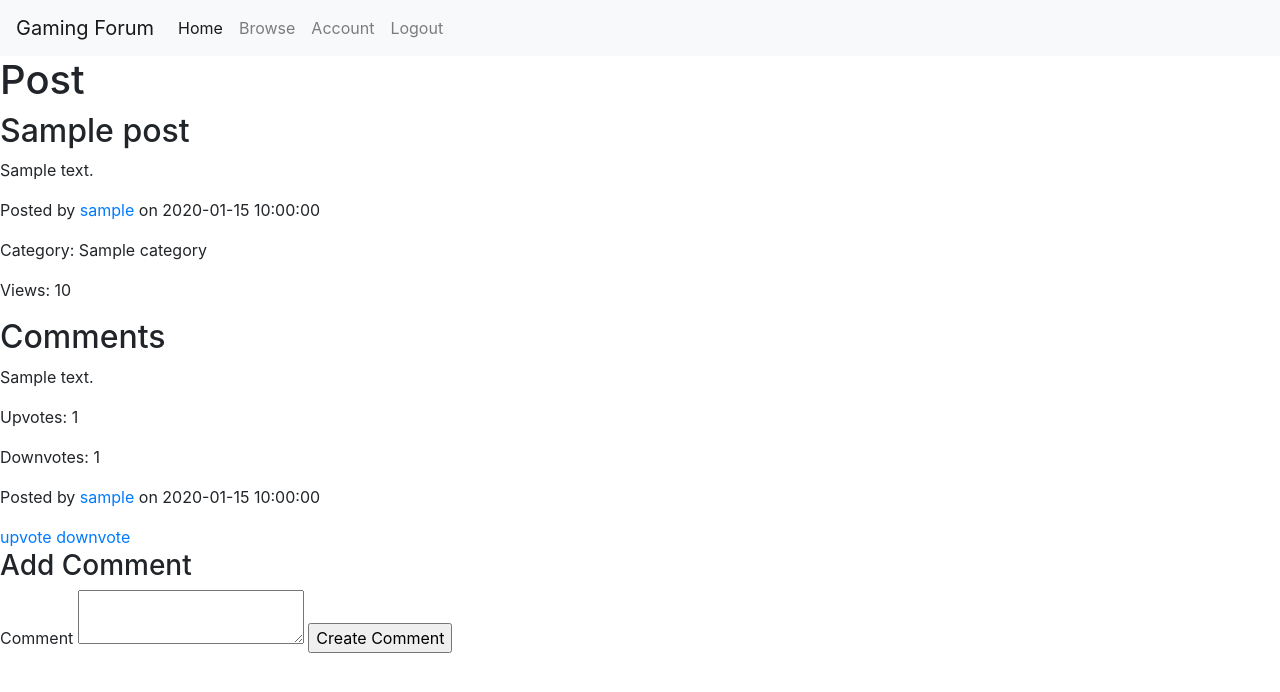
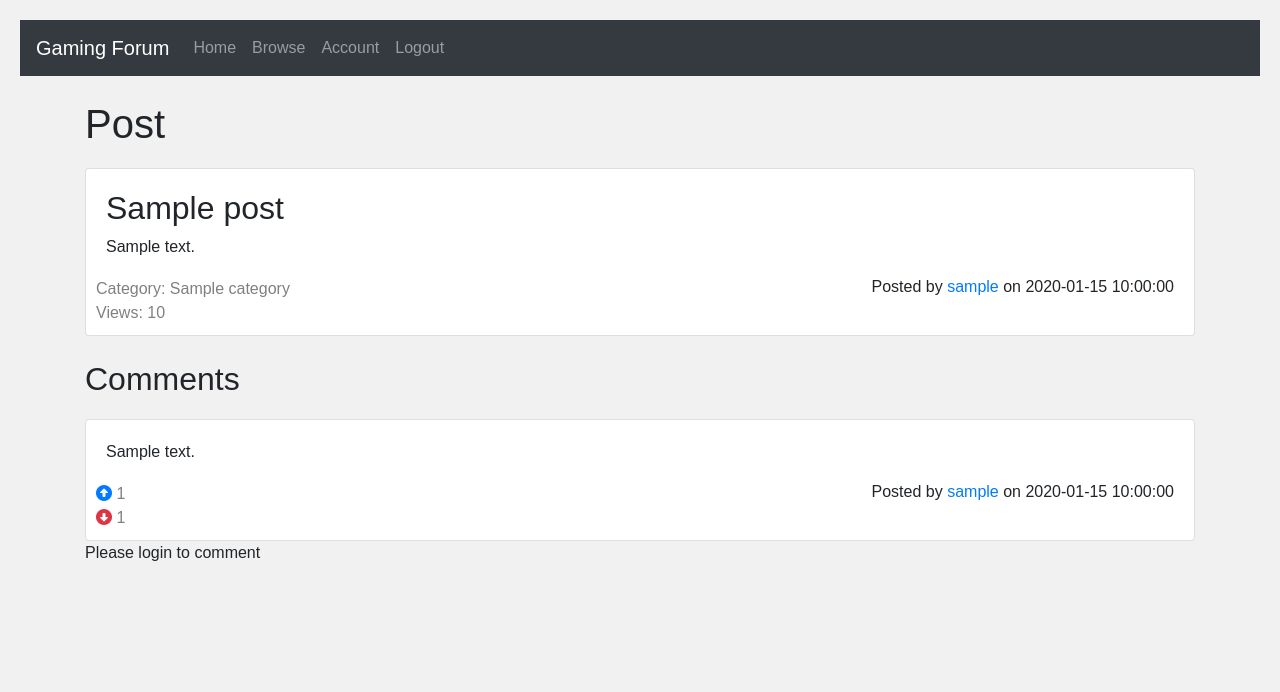
Before and after one commit to GabrielNavata/CSE-106-Final-Project, a Python web app: template ForumApp/templates/post.html in a window 1280 px wide. Shown: the top 692 px of the page. Run offline with Jinja, Linux system fonts and the light colour scheme; the template is opened without the code that fills it: most values are stand-ins (such as "Sample title", 1, 10 or a date in 2020); some libraries are stand-ins or nearby versions.

Commit message:
Initial styling

```diff
--- a/ForumApp/static/css/style.css
+++ b/ForumApp/static/css/style.css
@@ -1 +1,75 @@
 /*css*/
+body {
+    font-family: Arial;
+    padding: 20px;
+    background: #f1f1f1;
+  }
+
+  ul, ol {
+    list-style: none;
+  }
+
+  /*post card stuff*/
+
+  .card {
+    background-color: white;
+    padding: 20px;
+    margin-top: 20px;
+    position: relative;
+  }
+
+ .author{
+    text-align: right;
+ }
+ .card_info {
+    position: absolute;
+    bottom: 10px;
+    left: 10px;
+  }
+
+  .card_info p {
+    margin: 0;
+    font-size: 16px;
+    color: grey;
+  }
+
+  .card_title {
+    font-size: 24px;
+    font-weight: bold;
+    color: black;
+  }
+
+  .card_content {
+    color: black;
+    left: 5px;
+  }
+ /*delete drop down menu*/
+ #ellipsis-icon {
+    cursor: pointer
+}
+
+  .card-dropdown {
+    display: none;
+    position: absolute;
+    top: 100%;
+    right: 0.5;
+    background-color: #f1f1f1;
+    min-width: 100px;
+    padding: 2px;
+    z-index: 0;
+    border: 1px solid rgb(1, 1, 16);
+  }
+
+  .card-menu:hover .card-dropdown {
+    display: block;
+  }
+
+  .card-menu {
+    position: absolute;
+    top: 10px;
+    right: 10px;
+  }
+
+  .att {
+    display: inline-block;
+  }
--- a/ForumApp/templates/base.html
+++ b/ForumApp/templates/base.html
@@ -8,11 +8,14 @@
     integrity="sha384-ggOyR0iXCbMQv3Xipma34MD+dH/1fQ784/j6cY/iJTQUOhcWr7x9JvoRxT2MZw1T"
     crossorigin="anonymous"
     />
+    <script src="https://kit.fontawesome.com/14dcdfe373.js" crossorigin="anonymous"></script>
+
+    <link rel="stylesheet" href="{{ url_for('static', filename='/css/style.css') }}">
 
     <title>{% block title %}{% endblock %}</title>
 </head>
 <body>
-    <nav class="navbar navbar-expand-lg navbar-light bg-light">
+    <nav class="navbar navbar-expand-lg navbar-dark bg-dark">
         <a class="navbar-brand" href="#">Gaming Forum</a>
         <button
         class="navbar-toggler"
@@ -27,8 +30,12 @@
          <div class="collapse navbar-collapse" id="navbarNav">
              <ul class="navbar-nav">
 	         <li class="nav-item active">
-                     <a class="nav-link" href="{{ url_for('views.index') }}">Home <span class="sr-only">(current)</span></a>
+
 		</li>
+
+    <li class="nav-item">
+      <a class="nav-link" href="{{ url_for('views.index') }}">Home</a>
+  </li>
 
 		<li class="nav-item">
 		    <a class="nav-link" href="{{ url_for('views.browse') }}">Browse</a>
--- a/ForumApp/templates/post.html
+++ b/ForumApp/templates/post.html
@@ -8,45 +8,88 @@
 <html lang="en">
   <head>
     <title>Post</title>
-    <link rel="stylesheet" href="static/css/style.css">
+
   </head>
   <body>
+    <br>
+    <div class = 'container'>
       <h1>Post</h1>
+    </div>
 
+    <div class = 'container'>
+      <div class="card">
         <h2>{{ post.title }}</h2>
         <p>{{ post.content }}</p>
+
+        <div class = "card_info">
+          <p>Category: {{post.category}}</p>
+          <p>Views: {{post.views}}</p>
+        </div>
+
+        {% if current_user == post.user %}
+        <span class="card-menu">
+          <i class="fa-solid fa-ellipsis" id="clickableAwesomeFont"></i>
+          <div class="card-dropdown">
+            <form method="POST" action="{{ url_for('views.delete_post', post_id=post.id) }}">
+              <input class="btn btn-link text-danger" type="submit" value="Delete">
+            </form>
+          </div>
+        </span>
+        {% endif %}
+
+        <div class = "author">
           <p>
           Posted by <a href="{{ url_for('views.profile', user_id = post.user.id ) }}">{{ post.user.username }}</a>
           on {{ post.formatted_timestamp() }}
           </p>
-    <p>Category: {{ post.category }}</p>
-    <p>Views: {{ post.views }}</p>
-    {% if current_user == post.user %}
-    <form method="POST" action="{{ url_for('views.delete_post', post_id=post.id) }}">
-      <input type="submit" value="Delete">
+        </div>
+
+      </div>
+    </div>
+  <br>
+  <div class = 'container'>
+    <h2>Comments</h2>
+  </div>
+      {% for comment in post.comments %}
+      <div class = 'container'>
+      <div class="card">
+      <div class="comment">
+        <p>{{ comment.content }}</p>
+        <div class = "card_info">
+
+        <p><a
+        href="{{ url_for('views.comment_vote', comment_id = comment.id, post_id = post.id, action = 1) }}">
+        <i class="fa-solid fa-circle-up"></i></a> {{ comment.get_vote_counts()[0] }}</p>
+        <p><a
+        class = "text-danger" href="{{ url_for('views.comment_vote', comment_id = comment.id, post_id = post.id, action = 0) }}">
+        <i class="fa-solid fa-circle-down"></i></a> {{ comment.get_vote_counts()[1] }}</p>
+
+
+        </div>
+        {% if current_user == comment.user %}
+        <span class="card-menu">
+          <i class="fa-solid fa-ellipsis" id="clickableAwesomeFont"></i>
+          <div class="card-dropdown">
+            <form method="POST" action="{{ url_for('views.delete_comment', post_id=post.id, comment_id=comment.id) }}">
+              <input class="btn btn-link text-danger" type="submit" value="Delete">
             </form>
+          </div>
+        </span>
         {% endif %}
 
-    <h2>Comments</h2>
-{% for comment in post.comments %}
-  <div class="comment">
-    <p>{{ comment.content }}</p>
-    <p>Upvotes: {{ comment.get_vote_counts()[0] }}</p>
-    <p>Downvotes: {{ comment.get_vote_counts()[1] }}</p>
+        <div class = "author">
         <p>
           Posted by <a href="{{ url_for('views.profile', user_id = post.user.id ) }}">{{ post.user.username }}</a>
           on {{ post.formatted_timestamp() }}
         </p>
-    {% if current_user == comment.user %}
-    <form method="POST" action="{{ url_for('views.delete_comment', post_id=post.id, comment_id=comment.id) }}">
-      <input type="submit" value="Delete">
-    </form>
-    {% endif %}
-    <a href="{{ url_for('views.comment_vote', comment_id = comment.id, post_id = post.id, action = 1) }}">upvote</a>
-    <a href="{{ url_for('views.comment_vote', comment_id = comment.id, post_id = post.id, action = 0) }}">downvote</a>
         </div>
-
+        </div>
+      </div>
+    </div>
+  </div>
 {% endfor %}
+<div class = 'container'>
+{% if current_user.is_authenticated%}
 
 <h3>Add Comment</h3>
 <form method="POST">
@@ -55,6 +98,10 @@
 
   <input type="submit" value="Create Comment">
 </form>
+{% else %}
+  <p>Please login to comment</p>
+{% endif %}
+</div>
 
   </body>
 </html>
```
Also changed, not shown: ForumApp/templates/account.html (+5 -3 lines), ForumApp/templates/browse.html (+37 -15 lines), ForumApp/templates/index.html (+3 -4 lines), ForumApp/templates/profile.html (+40 -6 lines), instance/Forum.sqlite. Lines whose indentation alone changed are shown as unchanged.
